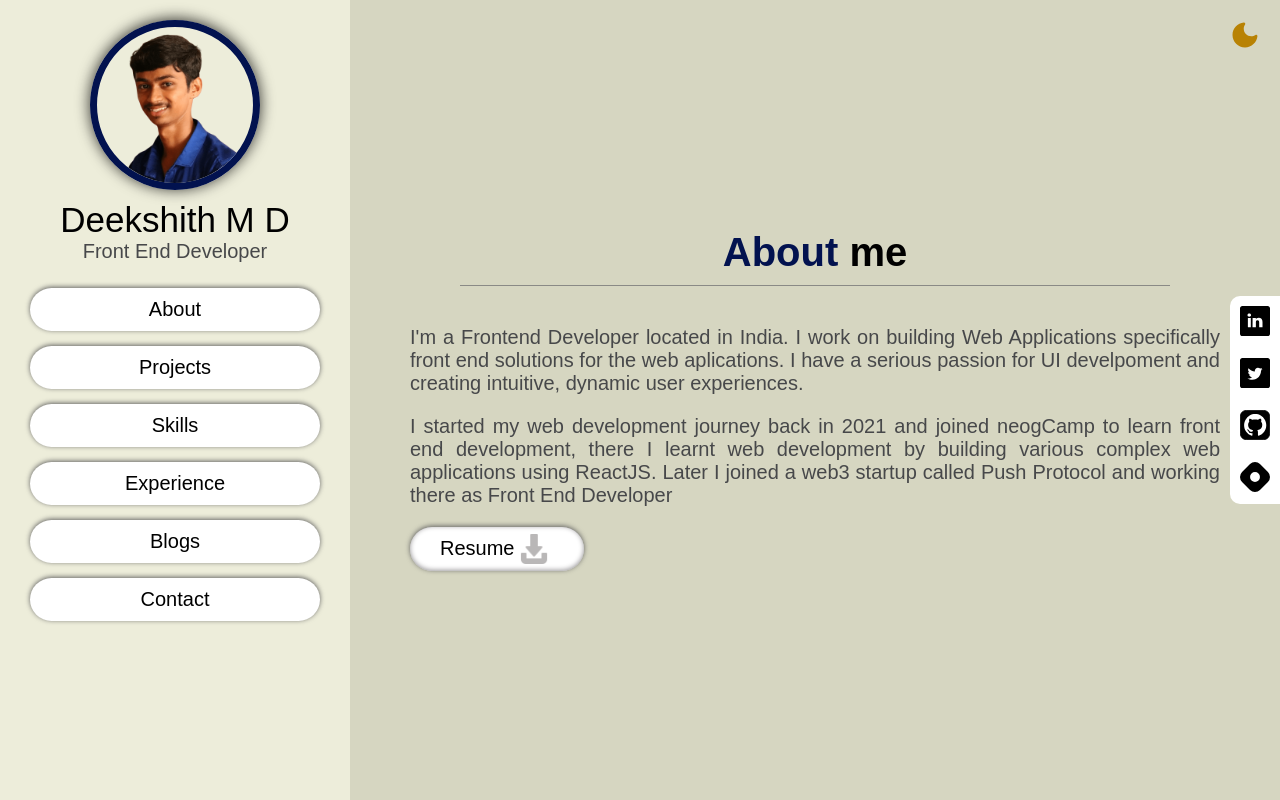
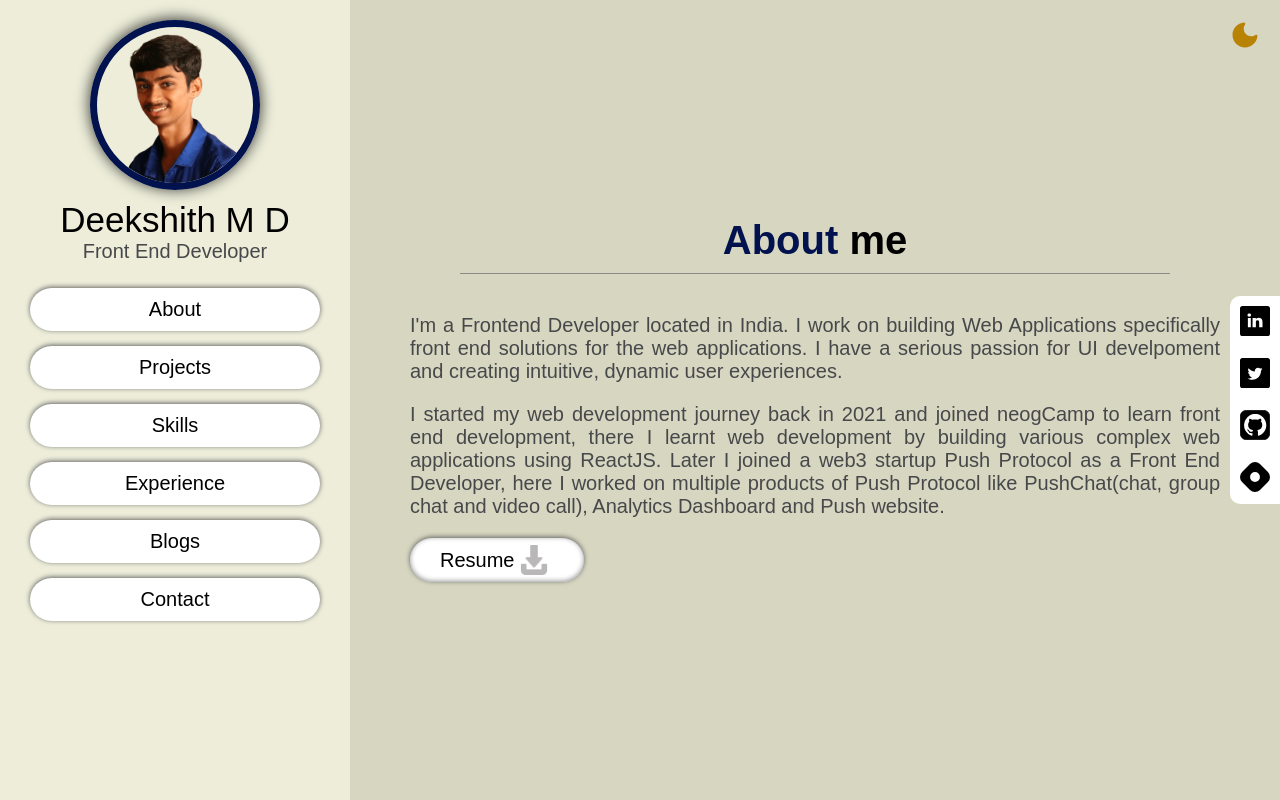
Before and after one commit to deekshithmd/deekshith, a Next.js app: page /about in a window 1280 px wide. Built offline with nearby package versions, Linux system fonts and the light colour scheme.

Commit message:
updated data

```diff
--- a/pages/about.jsx
+++ b/pages/about.jsx
@@ -19,15 +19,16 @@ const About = () => {
           <Description>
             I'm a Frontend Developer located in India. I work on building Web
             Applications specifically front end solutions for the web
-            aplications. I have a serious passion for UI develpoment and
+            applications. I have a serious passion for UI develpoment and
             creating intuitive, dynamic user experiences.
           </Description>
           <Description>
             I started my web development journey back in 2021 and joined
             neogCamp to learn front end development, there I learnt web
             development by building various complex web applications using
-            ReactJS. Later I joined a web3 startup called Push Protocol and
-            working there as Front End Developer
+            ReactJS. Later I joined a web3 startup Push Protocol as a
+            Front End Developer, here I worked on multiple products of Push
+            Protocol like PushChat(chat, group chat and video call), Analytics Dashboard and Push website.
           </Description>
           <DownloadItem href="file/Deekshith.pdf" download>
             <Button>
@@ -84,7 +85,7 @@ const Description = styled(H3)`
 `;
 
 const DownloadItem = styled.a`
-  width: 100px;
+  max-width: 50px;
 `;
 
 export default About;
```
